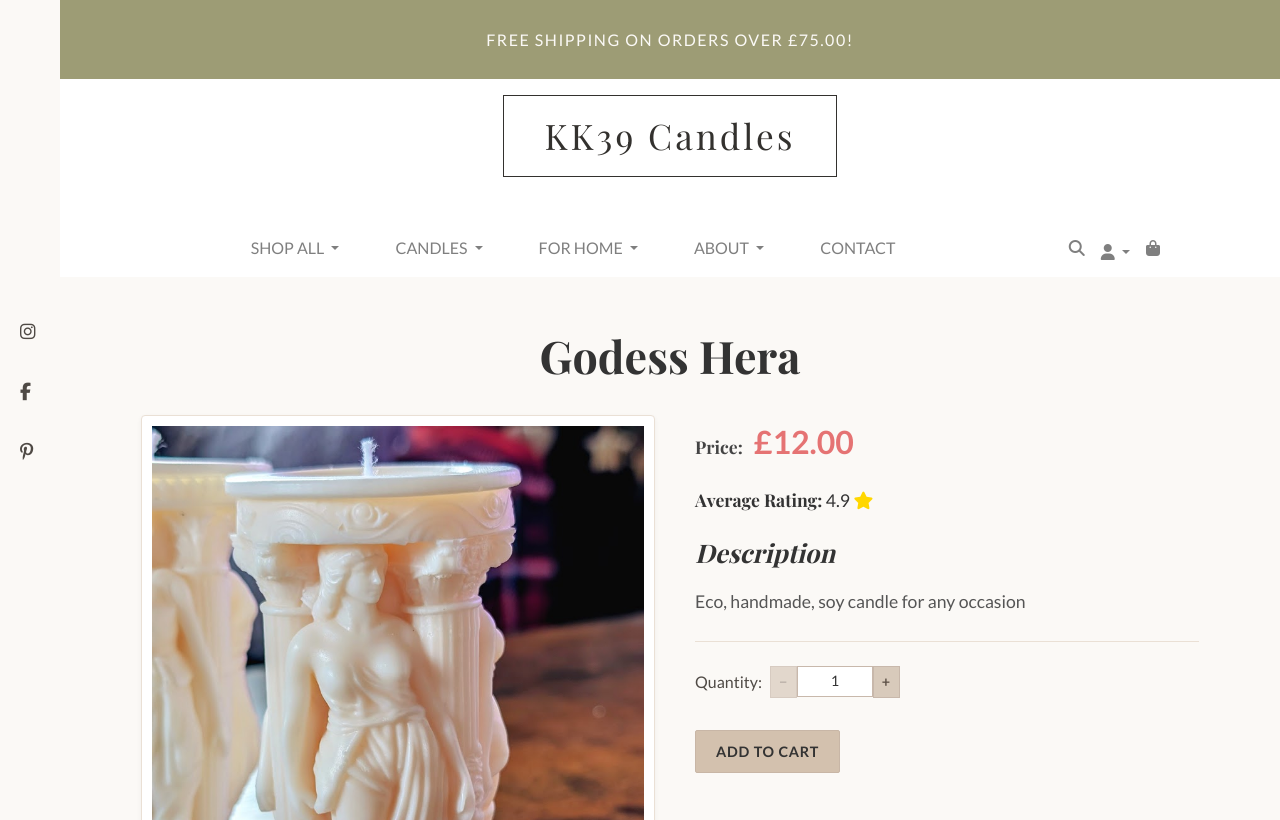
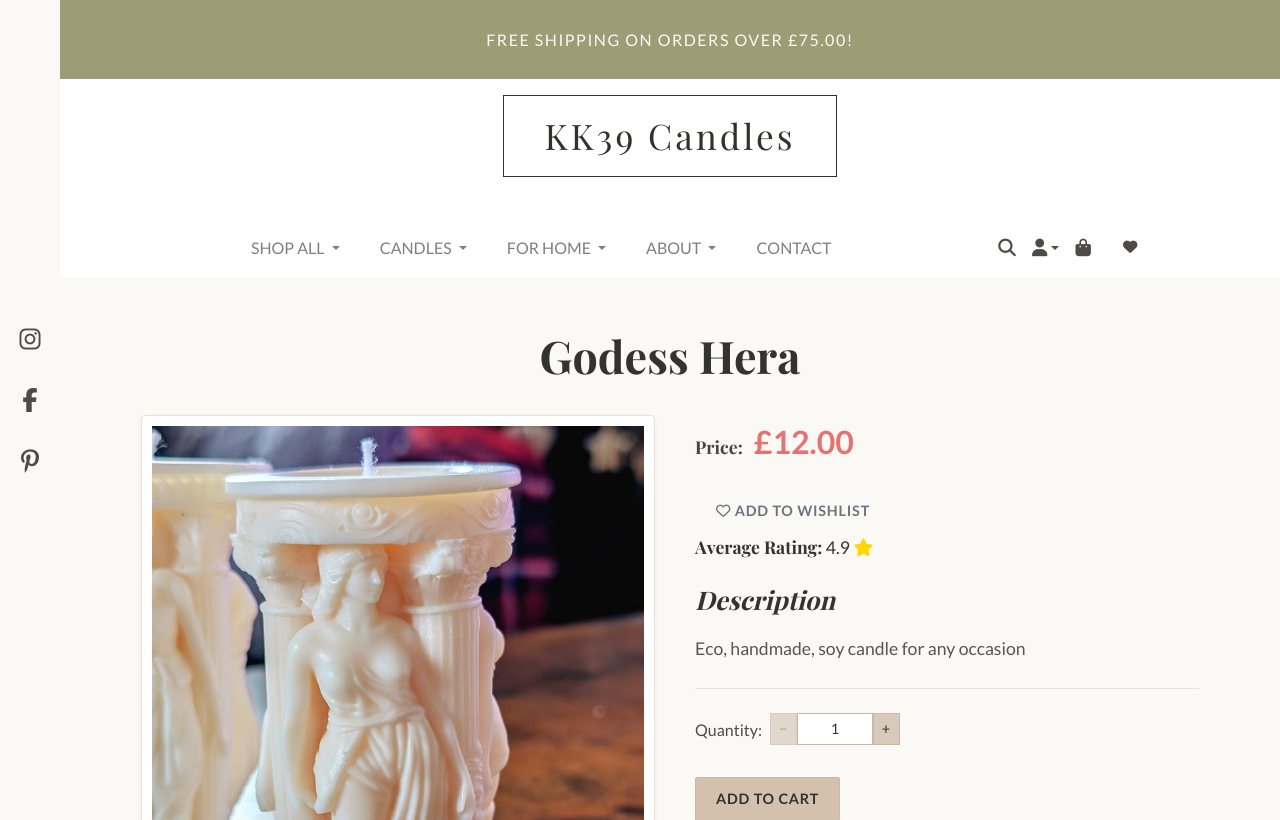
Before and after one commit to kristine-kiki/KK39_Candles, a Django app: page /products/1/ in a window 1280 px wide. Shown: the top 820 px of the page. Run offline with Django 3.2, Linux system fonts and the light colour scheme; the visitor is signed in with stand-in values (Sample User, id 1); data comes from the database, SQL or seed files in the repository; data that the repository does not hold is empty; some libraries are stand-ins or nearby versions.

Commit message:
Adds a complete wishlist feature allowing authenticated users to add, view, and remove products from a personal wishlist.
Key changes include:
- Created WishlistItem model to store user-product associations.
- Developed views for viewing wishlist, adding items, and removing items.
- Established URL patterns for all wishlist actions under the 'profiles' app namespace.
- Built wishlist.html template to display wishlist items with options to
  remove or add to bag.
- Integrated "Add to Wishlist" / "Remove from Wishlist" buttons on
  product listing pages (all_products, search_results) and product_detail
  pages, with icons changing based on wishlist status.
- Added "My Wishlist" link to user navigation dropdown.
- Ensured wishlist status (is_in_wishlist / wishlist_product_ids) is passed
  to relevant template contexts.

```diff
--- a/products/templates/products/products.html
+++ b/products/templates/products/products.html
@@ -61,6 +61,11 @@
                         {% endif %}
                         <a href="{% url 'product_detail' product.id %}" class="btn btn-tertiary">View Product</a>
                     </div>
+                    {% if user.is_authenticated %}
+                        <a href="{% url 'add_to_wishlist' product.id %}" class="btn btn-outline-secondary btn-sm mt-1" title="Add to Wishlist">
+                            <i class="far fa-heart"></i>
+                        </a>
+                    {% endif %}
                     {# Alternatively, if your Product model has a get_absolute_url method: #}
                     {# <a href="{{ product.get_absolute_url }}" class="btn btn-tertiary">View Product</a> #}
                 </div>
--- a/products/templates/products/products_detail.html
+++ b/products/templates/products/products_detail.html
@@ -32,6 +32,17 @@
                      <span class="price-value">£{{ product.price|floatformat:2 }}</span>
                 </div>
 
+                {% if user.is_authenticated %}
+                    {% if is_in_wishlist %}
+                        <a href="{% url 'remove_from_wishlist' product.id %}" class="btn btn-outline-danger btn-sm mt-1" title="Remove from Wishlist">
+                            <i class="fas fa-heart"></i> Added to Wishlist
+                        </a>
+                    {% else %}
+                        <a href="{% url 'add_to_wishlist' product.id %}" class="btn btn-outline-secondary btn-sm mt-1" title="Add to Wishlist">
+                            <i class="far fa-heart"></i> Add to Wishlist
+                        </a>
+                    {% endif %}
+                {% endif %}
                 <!-- Display Average Rating -->
                 <div class="average-rating-section mb-3">
                     <strong class="average-rating-label">Average Rating:</strong>
--- a/products/views.py
+++ b/products/views.py
@@ -6,6 +6,7 @@ from django.db.models.functions import Lower
 from django.db.models import Q
 from .models import Product, Category, Rating
 from .forms import ProductForm, RatingForm
+from profiles.models import WishlistItem
 
 # Create your views here.
 
@@ -54,11 +55,16 @@ def all_products(request):
 
     current_sorting = f'{sort}_{direction}'
 
+    wishlist_product_ids = []
+    if request.user.is_authenticated:
+        wishlist_product_ids = list(WishlistItem.objects.filter(user=request.user).values_list('product_id', flat=True))
+
     context = {
         'products': products,
         'search_term': query,
         'current_categories': categories,
         'current_sorting': current_sorting,
+        'wishlist_product_ids': wishlist_product_ids,
     }
 
     return render(request, 'products/products.html', context)
@@ -77,8 +83,11 @@ def product_detail(request, product_id):
     ratings = Rating.objects.filter(product=product).order_by('-created_at') # Get existing ratings
 
     existing_rating_by_user = None
+    is_in_wishlist = False # Default to False
     if request.user.is_authenticated:
         existing_rating_by_user = Rating.objects.filter(product=product, user=request.user).first()
+        if WishlistItem.objects.filter(user=request.user, product=product).exists():
+            is_in_wishlist = True
 
     if request.method == 'POST':
         # Ensure user is authenticated before processing the form
@@ -113,6 +122,7 @@ def product_detail(request, product_id):
         'ratings': ratings, # All ratings for this product
         'rating_form': rating_form,
         'existing_rating_by_user': existing_rating_by_user,
+        'is_in_wishlist': is_in_wishlist,
     }
     return render(request, 'products/products_detail.html', context)
 
@@ -211,6 +221,10 @@ def product_search(request):
     results = []
     search_performed = False
 
+    wishlist_product_ids = []
+    if request.user.is_authenticated:
+        wishlist_product_ids = list(WishlistItem.objects.filter(user=request.user).values_list('product_id', flat=True))
+
     if 'q' in request.GET:
         search_performed = True
         query_text = request.GET.get('q').strip()
@@ -237,6 +251,7 @@ def product_search(request):
     context = {
         'query': query_text,
         'results': results,
-        'search_performed': search_performed
+        'search_performed': search_performed,
+        'wishlist_product_ids': wishlist_product_ids,
     }
     return render(request, 'products/search_results.html', context)
--- a/profiles/urls.py
+++ b/profiles/urls.py
@@ -1,7 +1,11 @@
 from django.urls import path
 from . import views
+
 
 urlpatterns = [
     path('', views.profile, name='profile'),
     path('order_history/<order_number>/', views.order_history, name='order_history'),
+    path('wishlist/', views.view_wishlist, name='view_wishlist'),
+    path('wishlist/add/<int:product_id>/', views.add_to_wishlist, name='add_to_wishlist'),
+    path('wishlist/remove/<int:product_id>/', views.remove_from_wishlist, name='remove_from_wishlist'),
 ]
--- a/static/css/_base_elements.css
+++ b/static/css/_base_elements.css
@@ -15,7 +15,7 @@ body {
     font-size: 16px; /* Slightly larger base font */
     line-height: 1.7;
     position: relative;
-    padding-left: 60px; /* Space for social sidebar */
+    /*padding-left: 60px; /* Space for social sidebar */
     overflow-x: hidden; /* Prevent horizontal scroll */
 }
 
--- a/static/css/_components.css
+++ b/static/css/_components.css
@@ -40,13 +40,30 @@
 
 /* --- Social Sidebar --- */
 .social-sidebar {
+    display: none;
     position: fixed;
     left: 0;
-    top: 50%;
-    transform: translateY(-50%);
-    padding: 20px; /* More padding */
+    top: 300px;
+    width: 60px;
+    height: auto;
+    background-color: var(--bg-light);
     z-index: 999;
 }
-.social-sidebar ul { display: flex; flex-direction: column; gap: 30px; }
-.social-sidebar a { font-size: 1.1rem; color: var(--text-color); }
-.social-sidebar a:hover { color: var(--primary-color); opacity: 1; }
+.social-sidebar ul {
+    list-style: none;
+    padding: 0;
+    margin: 0;
+    text-align: center;
+}
+.social-sidebar li {
+    padding: 10px 0; /* Spacing between social icons */
+}
+.social-sidebar a {
+    font-size: 1.5rem;
+    color: var(--text-color);
+    display: block;
+}
+.social-sidebar a:hover {
+    color: var(--primary-color);
+    opacity: 1;
+}
--- a/static/css/_header_nav.css
+++ b/static/css/_header_nav.css
@@ -337,3 +337,27 @@
     border-left: 0.3em solid transparent;
 
 }
+.utility-links .nav-item .utility-icon-link {
+    padding-top: 0.5rem;    /* Adjust padding to vertically align with other nav items if needed */
+    padding-bottom: 0.5rem;
+    padding-left: 0.6rem;   /* Adjust horizontal padding */
+    padding-right: 0.6rem;
+    display: inline-flex;   /* Helps with alignment */
+    align-items: center;
+}
+
+.utility-links .nav-item .utility-icon-link .utility-icon,
+.utility-links .nav-item .utility-icon-link .fas, /* Target FontAwesome specifically */
+.utility-links .nav-item .utility-icon-link .far {
+    font-size: 1.1rem; /* Adjust icon size if needed */
+    color: var(--text-color); /* Or your desired icon color */
+    line-height: 1; /* Ensure consistent line height */
+    /* Remove text-decoration if any underline appears on the icon itself */
+    text-decoration: none;
+}
+
+.utility-links .nav-item .utility-icon-link:hover .utility-icon,
+.utility-links .nav-item .utility-icon-link:focus .utility-icon {
+    color: var(--primary-color); /* Change color on hover/focus, use your theme's accent */
+    opacity: 0.8; /* Or any other hover effect */
+}
--- a/static/css/base.css
+++ b/static/css/base.css
@@ -11,8 +11,113 @@
 @import url('_header_mobile.css');
 
 /* Target the .navbar-collapse when it's in the mobile view (not expanded by navbar-expand-lg) */
+
+/* --- Responsive Design --- */
+@media (max-width: 1024px) {
+    :root { --section-padding: 80px 0; --grid-gap: 25px; }
+    h1 { font-size: 2.8rem; }
+    h2 { font-size: 2.2rem; }
+    .hero h1 {
+        font-size: 2.8rem;
+        letter-spacing: 1.5px;
+    }
+    .about-container { gap: 40px; }
+    .product-grid { grid-template-columns: repeat(auto-fit, minmax(220px, 1fr)); }
+    .gallery-grid { grid-template-columns: repeat(auto-fit, minmax(180px, 1fr)); }
+}
+
+
+@media (min-width: 992px) { /* lg and up */
+    body {
+        padding-left: 60px; /* Add space for the social sidebar */
+    }
+    .social-sidebar {
+        display: block;
+        position: fixed;
+        left: 0;
+        top: 50%;
+        transform: translateY(-50%);
+        width: 60px;
+    }
+    .desktop-main-nav-bar .main-page-links-desktop.navbar-nav {
+        flex-shrink: 1;
+        min-width: 0;
+    }
+    .desktop-main-nav-bar .main-page-links-desktop .navbar-nav >.nav-item {
+        margin-right: 1rem;
+    }
+     .desktop-main-nav-bar .main-page-links-desktop .navbar-nav .nav-item .nav-link{
+        padding-left: 0.75rem;
+        padding-right: 0.75rem;
+    }
+    .desktop-main-nav-bar .main-page-links-desktop navbar-nav > .nav-item:last-child {
+        margin-right: 0;
+    }
+    .desktop-main-nav-bar .desktop-utility-links {
+        flex-shrink: 7; /* Allow this block to shrink */
+        min-width: 0; /* Override any default min-width */
+    }
+    .desktop-main-nav-bar .desktop-utility-links .utility-links {
+        display: flex;
+        align-items: center;
+        gap: 0.4rem;
+        padding-left: 0;
+        margin: 0;
+        flex-wrap: nowrap;
+    }
+    .desktop-main-nav-bar .desktop-utility-links .utility-links .nav-item .nav-link {
+        padding: 0.25rem 0.3rem; /* Adjust padding around each icon to control clickable area and visual balance */
+        display: inline-flex;
+        align-items: center;
+        color: var(--text-color); /* Your default text/icon color */
+    }
+
+    .desktop-main-nav-bar .desktop-utility-links .utility-links .nav-item .nav-link .fas,
+    .desktop-main-nav-bar .desktop-utility-links .utility-links .nav-item .nav-link .far {
+        font-size: 1.1rem; /* Adjust default icon size */
+        line-height: 1;
+    }
+
+    .desktop-main-nav-bar .desktop-utility-links .utility-links .nav-item .nav-link:hover .fas,
+    .desktop-main-nav-bar .desktop-utility-links .utility-links .nav-item .nav-link:hover .far,
+    .desktop-main-nav-bar .desktop-utility-links .utility-links .nav-item .nav-link:hover { /* For text links if any */
+        color: var(--primary-color); /* Your theme's hover color */
+        opacity: 1; /* Ensure full opacity on hover */
+    }
+
+    /* Adjust spacing for individual utility items if needed *
+    .site-utility-nav .nav-link,
+    .site-utility-nav .dropdown { /* Target the dropdown container *
+        margin-left: 0.5rem; /* Add some space to the left of each utility item *
+    }
+    .site-utility-nav .nav-link:first-child,
+    .site-utility-nav .dropdown:first-child {
+        margin-left: 0; /* No margin for the very first utility item *
+    }
+
+    /* Ensure your existing styles for .utility-icon, .utility-search-text, etc.
+       give them appropriate padding and font sizes. *
+    .utility-icon {
+        font-size: 1.2rem;
+        padding: 0.25rem 0.5rem;
+    }
+     .site-utility-nav .nav-link { /* General style for LOGIN/SIGNUP text links
+        font-size: 0.8rem;
+        text-transform: uppercase;
+        padding: 0.25rem 0.5rem;*
+    }*/
+
+    .bag-summary {
+        position: -webkit-sticky; /* Safari */
+        position: sticky;
+        top: 20px; /* Adjust based on your header height or desired spacing */
+    }
+    .bag-item-details .quantity-selector.input-group {
+        max-width: 150px;
+    }
+}
+
 @media (max-width: 991.98px) {
-    /* Apply these styles ONLY when the collapsed menu is SHOWN (open) */
     .main-navbar .navbar-collapse:not(.show) {
         display: none !important; /* Force it to be hidden if not shown */
     }
@@ -123,71 +228,32 @@
     .main-header .navbar-collapse#mainNavbarContent .nav-link.dropdown-toggle[aria-expanded="true"]::after {
         transform: rotate(-180deg); /* Rotate arrow when open */
     }
+    .hero {
+        height: 60vh; /*Adjust hero height for tablets */
+        min-height: 400px;
+    }
+    .hero::before { /* The blurred image part */
+        width: 100%;
+        left: 0;
+    }
+    .hero::after {
+        display: none;
+    }
+    .hero-content {
+        width: 80%;
+        left: 50%;
+        right: auto;
+        transform: translate(-50%, -50%); / Proper centering /
+        text-align: center;
+    }
+    .hero-content h1 {
+        font-size: 2.5rem; /* Adjust H1 size for tablets */
+    }
+    .hero-content p {
+        font-size: 0.95rem; /* Adjust p size for tablets */
+    }
 }
 
-/* --- Responsive Design --- */
-@media (max-width: 1024px) {
-    :root { --section-padding: 80px 0; --grid-gap: 25px; }
-    h1 { font-size: 2.8rem; }
-    h2 { font-size: 2.2rem; }
-    .hero h1 {
-        font-size: 2.8rem;
-        letter-spacing: 1.5px;
-    }
-    .about-container { gap: 40px; }
-    .product-grid { grid-template-columns: repeat(auto-fit, minmax(220px, 1fr)); }
-    .gallery-grid { grid-template-columns: repeat(auto-fit, minmax(180px, 1fr)); }
-}
-
-@media (min-width: 992px) { /* lg and up */
-    .desktop-main-nav-bar .main-page-links-desktop .navbar-nav >.nav-item {
-        margin-right: 1.5rem; /* Increase this value */
-        margin-left: 0;
-    }
-     .desktop-main-nav-bar .main-page-links-desktop .navbar-nav .nav-item .nav-link{
-        padding-left: 1rem;
-        padding-right: 1rem;
-    }
-    .desktop-main-nav-bar .main-page-links-desktop navbar-nav > .nav-item:last-child {
-        margin-right: 0;
-    }
-
-    .desktop-main-nav-bar .desktop-utility-links {
-        /* This group will be pushed to the right */
-        /* Ensure items within it are aligned and spaced nicely */
-        margin-left: 2rem; /* Adds space between items in site-utility-nav if they are direct children */
-    }
-
-    /* Adjust spacing for individual utility items if needed */
-    .site-utility-nav .nav-link,
-    .site-utility-nav .dropdown { /* Target the dropdown container */
-        margin-left: 0.5rem; /* Add some space to the left of each utility item */
-    }
-    .site-utility-nav .nav-link:first-child,
-    .site-utility-nav .dropdown:first-child {
-        margin-left: 0; /* No margin for the very first utility item */
-    }
-
-    /* Ensure your existing styles for .utility-icon, .utility-search-text, etc.
-       give them appropriate padding and font sizes. */
-    .utility-icon {
-        font-size: 1.2rem;
-        padding: 0.25rem 0.5rem;
-    }
-     .site-utility-nav .nav-link { /* General style for LOGIN/SIGNUP text links */
-        font-size: 0.8rem;
-        text-transform: uppercase;
-        padding: 0.25rem 0.5rem;
-    }
-    .bag-summary {
-        position: -webkit-sticky; /* Safari */
-        position: sticky;
-        top: 20px; /* Adjust based on your header height or desired spacing */
-    }
-    .bag-item-details .quantity-selector.input-group {
-        max-width: 150px;
-    }
-}
 
 @media (max-width: 768px) {
     :root { --section-padding: 60px 0; }
@@ -203,15 +269,15 @@
     .search-button:hover + .search-input,
     .search-input:focus { width: 200px; } /* Allow more width on tablet */
 
-    .hero { height: 70vh; min-height: 500px; background-attachment: scroll; } /* Disable parallax on mobile */
+    .hero { height: 55vh; min-height: 350px; background-attachment: scroll; } /* Disable parallax on mobile */
     .hero h1 {
-        font-size: 2.2rem;
+        font-size: 2rem;
         line-height: 1.3;
         letter-spacing: 1px;
-        margin-bottom: 15px;
     }
     .hero p {
         font-size: 0.9rem;
+        letter-spacing: 1px;
         margin-bottom: 20px;
     }
     .btn-hero {
--- a/templates/includes/mobile-top-header.html
+++ b/templates/includes/mobile-top-header.html
@@ -25,6 +25,7 @@
                         {% if user.is_superuser %}
                             <a class="dropdown-item" href="{% url 'add_product' %}"><i class="fas fa-plus-circle fa-fw mr-2"></i>Add Product</a>
                         {% endif %}
+                        <a class="dropdown-item" href="{% url 'view_wishlist' %}"><i class="fas fa-heart fa-fw mr-2"></i>My Wishlist</a>
                         <a class="dropdown-item" href="{% url 'account_logout' %}"><i class="fas fa-sign-out-alt fa-fw mr-2"></i>Logout</a>
                     </div>
                 </div>
--- a/templates/includes/utility-nav.html
+++ b/templates/includes/utility-nav.html
@@ -47,4 +47,7 @@
             {% endwith %}
         </a>
     </li>
+    {% if user.is_authenticated %}
+        <a class="dropdown-item" href="{% url 'view_wishlist' %}"><i class="fas fa-heart fa-fw mr-2"></i></a>
+    {% endif %}
 </ul>
```
Also changed, not shown: profiles/templates/profiles/wishlist.html (added, +74 -0 lines), profiles/views.py (+41 -1 lines), templates/allauth/account/login.html (+23 -8 lines), 1 other file.
